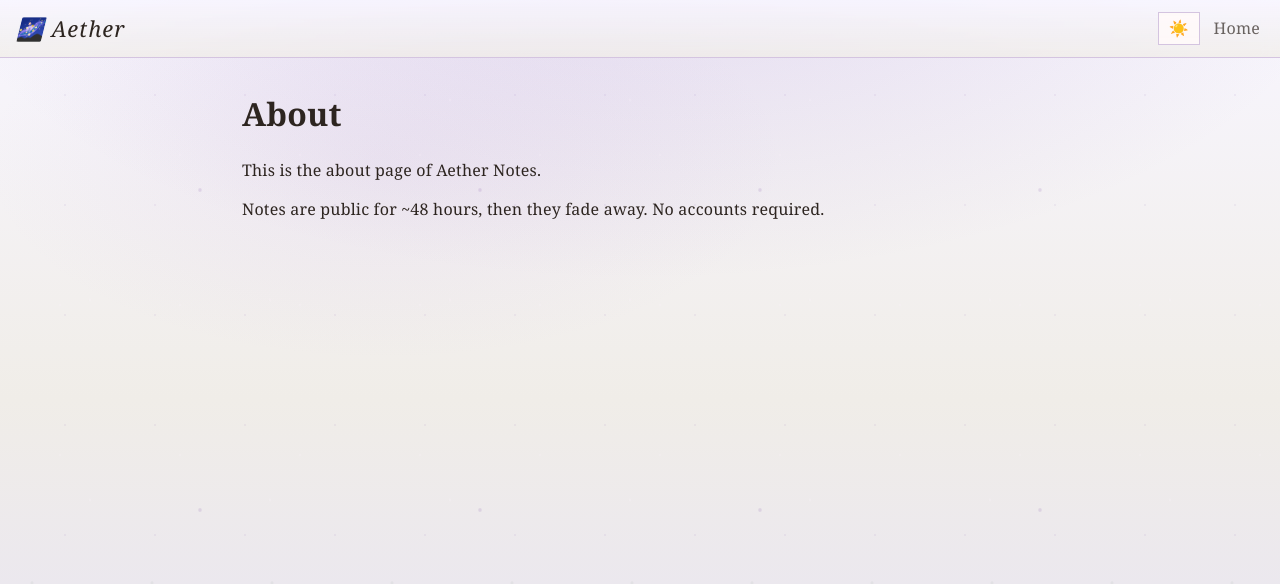
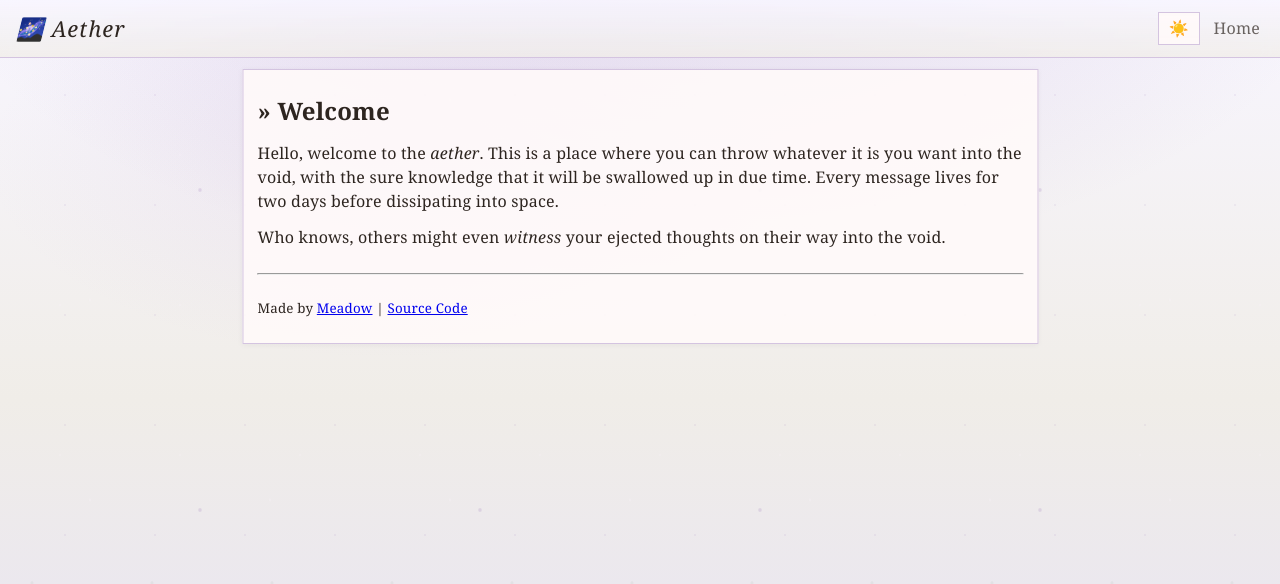
Before and after one commit to meadowingc/aether, a Django app: page /about/ in a window 1280 px wide. Shown: the top 584 px of the page. Run offline with Django 5.2, Linux system fonts and the light colour scheme.

Commit message:
about page and styles

```diff
--- a/aether_notes/static/aether_notes/style.css
+++ b/aether_notes/static/aether_notes/style.css
@@ -143,6 +143,10 @@ body::after {
   font-weight: 400;
   font-style: italic;
   letter-spacing: 1px;
+}
+.site-header h1 a {
+  text-decoration: none;
+  color: inherit;
 }
 .header-actions {
   display: flex;
@@ -314,18 +318,14 @@ body::after {
   padding: 12px 14px;
   margin: 0 0 16px;
   box-shadow: 0 1px 6px rgba(45, 37, 45, 0.05);
-  transform: translateZ(0) rotate(0.3deg);
   transition: all 0.3s ease;
   position: relative;
 }
-.note-card:nth-child(even) {
-  transform: translateZ(0) rotate(-0.2deg);
-}
-.note-card:nth-child(3n) {
-  transform: translateZ(0) rotate(0.1deg);
+.note-card h2 {
+  padding: 0;
+  margin: 0.75rem 0;
 }
 .note-card:hover {
-  transform: translateZ(0) rotate(0deg) translateY(-2px);
   box-shadow: 0 3px 12px rgba(45, 37, 45, 0.08);
 }
 .note-text {
@@ -369,16 +369,16 @@ body::after {
 @keyframes gentle-drift {
   0%,
   100% {
-    transform: translateZ(0) rotate(0.3deg) translateY(0px);
+    transform: translateZ(0) rotate(0) translateY(0px);
   }
   25% {
-    transform: translateZ(0) rotate(-0.1deg) translateY(-1px) translateX(0.5px);
+    transform: translateZ(0) rotate(0) translateY(-1px) translateX(0.5px);
   }
   50% {
-    transform: translateZ(0) rotate(0.2deg) translateY(-2px) translateX(-0.3px);
+    transform: translateZ(0) rotate(0) translateY(-2px) translateX(-0.3px);
   }
   75% {
-    transform: translateZ(0) rotate(-0.2deg) translateY(-1px) translateX(0.2px);
+    transform: translateZ(0) rotate(0) translateY(-1px) translateX(0.2px);
   }
 }
 
--- a/aether_notes/templates/aether_notes/about.html
+++ b/aether_notes/templates/aether_notes/about.html
@@ -6,7 +6,11 @@
 {% endblock %}
 
 {% block content %}
-	<h1>About</h1>
-	<p>This is the about page of Aether Notes.</p>
-	<p>Notes are public for ~48 hours, then they fade away. No accounts required.</p>
+  <article class="note-card">
+    <h2>» Welcome</h2>
+    <div class="note-text">Hello, welcome to the <i>aether</i>. This is a place where you can throw whatever it is you want into the void, with the sure knowledge that it will be swallowed up in due time. Every message lives for two days before dissipating into space.</div>
+    <div class="note-text" style="margin-bottom: 1.5rem;">Who knows, others might even <i>witness</i> your ejected thoughts on their way into the void.</div>
+    <hr/>
+    <div class="note-text" style="margin-top: 1.25rem;"><small>Made by <a href="https://meadow.cafe" target="_blank">Meadow</a> | <a href="https://codeberg.org/meadowingc/aether">Source Code</a></small></div>
+  </article>
 {% endblock %}
--- a/aether_notes/templates/aether_notes/base.html
+++ b/aether_notes/templates/aether_notes/base.html
@@ -26,7 +26,7 @@
   </head>
   <body>
     <header class="site-header">
-      <h1>🌌 Aether</h1>
+      <h1><a href="{% url 'index' %}">🌌 Aether</a></h1>
       <div class="header-actions">
         <button
           id="theme_toggle"
```
